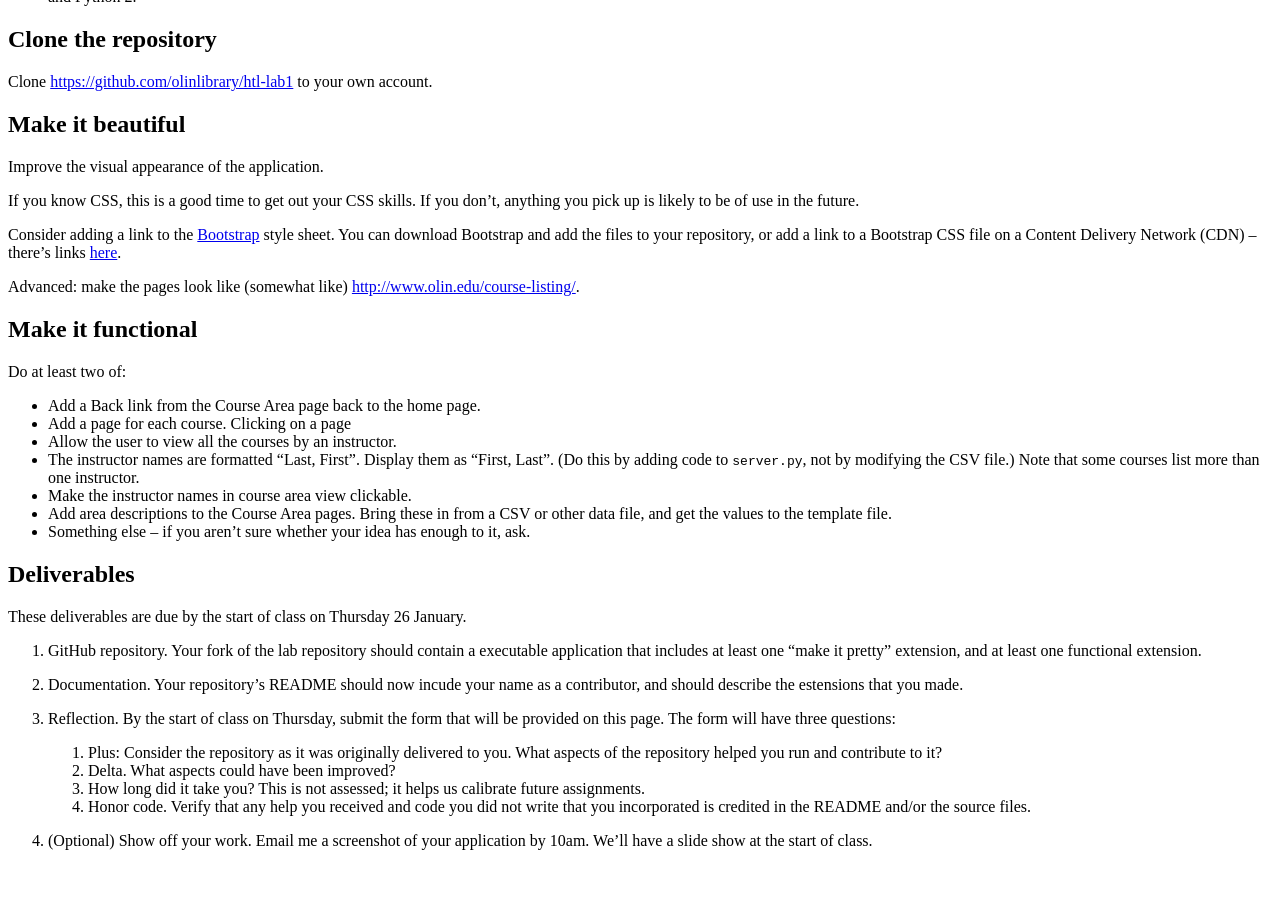
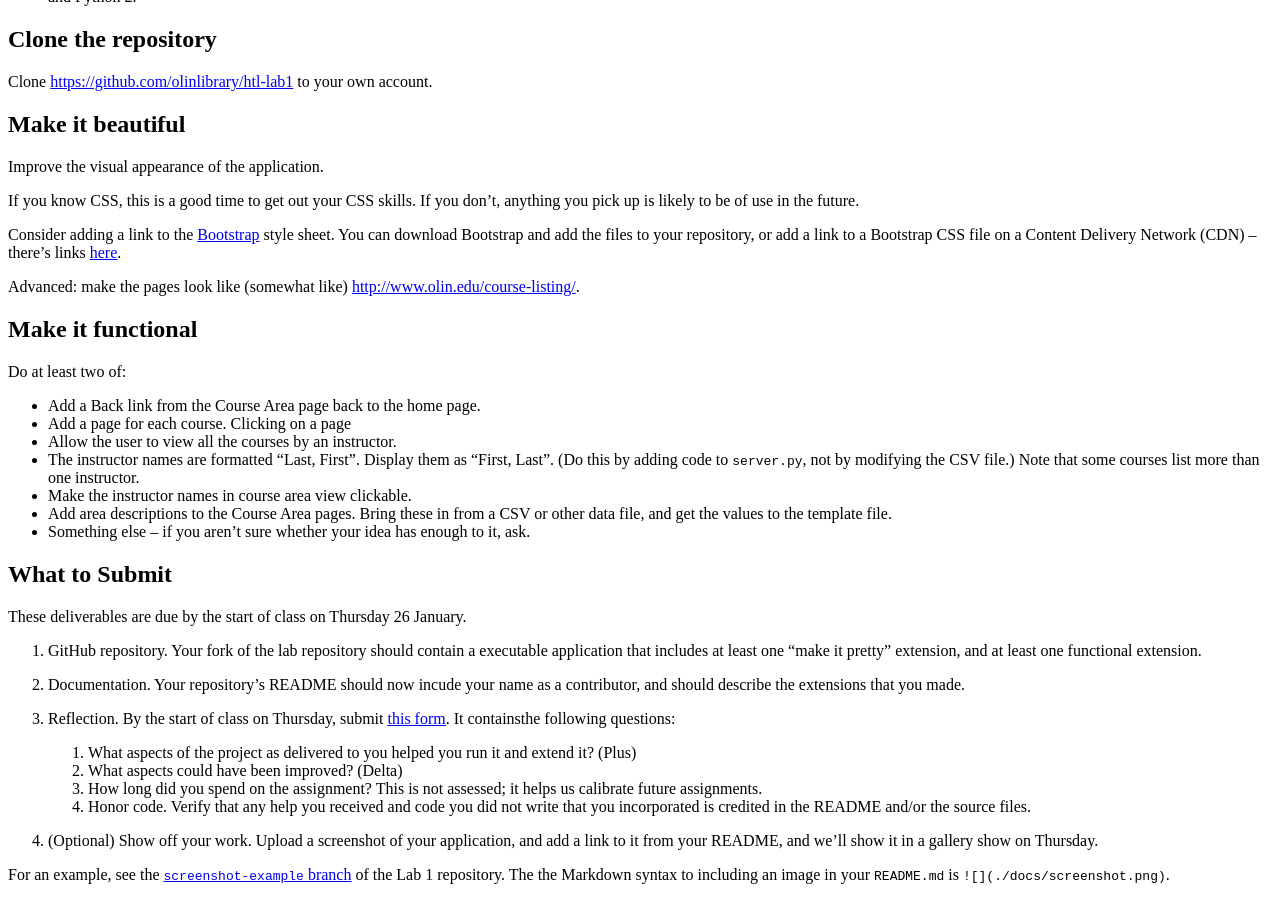
Before and after one commit to osteele/hackingthelibrary.org, a Jekyll site: the page built from _assignments/lab-1.md, in a window 1280 px wide and 900 px high, scrolled down 631 px. Built offline with Jekyll 4.4.1, drawn with Linux system fonts in a browser that asks for light colours; before the commit the page ends 1497 px from its top, so only the background shows below that.

Commit message:
refine lab 1 “what to submit”

```diff
--- a/_assignments/lab-1.md
+++ b/_assignments/lab-1.md
@@ -64,19 +64,26 @@ Do at least two of:
 * Something else – if you aren't sure whether your idea has enough to it, ask.
 
 
-## Deliverables
+## What to Submit
 
 These deliverables are due by the start of class on Thursday 26 January.
 
 1. GitHub repository. Your fork of the lab repository should contain a executable application that includes at least one “make it pretty” extension, and at least one functional extension.
 
-2. Documentation. Your repository's README should now incude your name as a contributor, and should describe the estensions that you made.
+2. Documentation. Your repository's README should now incude your name as a contributor, and should describe the extensions that you made.
 
-3. Reflection. By the start of class on Thursday, submit the form that will be provided on this page. The form will have three questions:
+3. Reflection. By the start of class on Thursday, submit [this form](https://goo.gl/forms/u5Chh6EOm2Ty2zxJ3).
+It containsthe following questions:
 
-    1. Plus: Consider the repository as it was originally delivered to you. What aspects of the repository helped you run and contribute to it?
-    2. Delta. What aspects could have been improved?
-    3. How long did it take you? This is not assessed; it helps us calibrate future assignments.
+    1. What aspects of the project as delivered to you helped you run it and extend it? (Plus)
+    2. What aspects could have been improved? (Delta)
+    3. How long did you spend on the assignment? This is not assessed; it helps us calibrate future assignments.
     3. Honor code. Verify that any help you received and code you did not write that you incorporated is credited in the README and/or the source files.
 
-4. (Optional) Show off your work. Email me a screenshot of your application by 10am. We'll have a slide show at the start of class.
+4. (Optional) Show off your work.
+Upload a screenshot of your application, and add a link to it from your README, and we'll
+show it in a gallery show on Thursday.
+
+For an example, see the [`screenshot-example` branch](https://github.com/olinlibrary/htl-lab1/tree/screenshot)
+of the Lab 1 repository. The the Markdown syntax to including an image in your `README.md`
+is `{% raw %}![](./docs/screenshot.png){% endraw %}`.
```
Also changed, not shown: _assignments/lab-2.md (+4 -3 lines).
